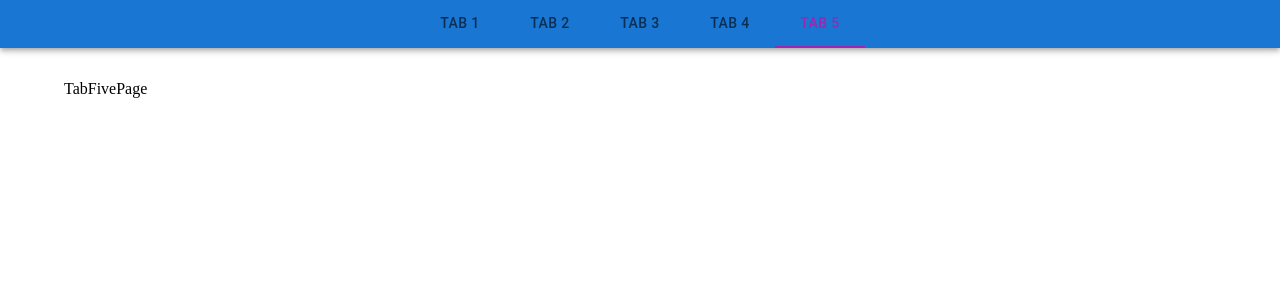
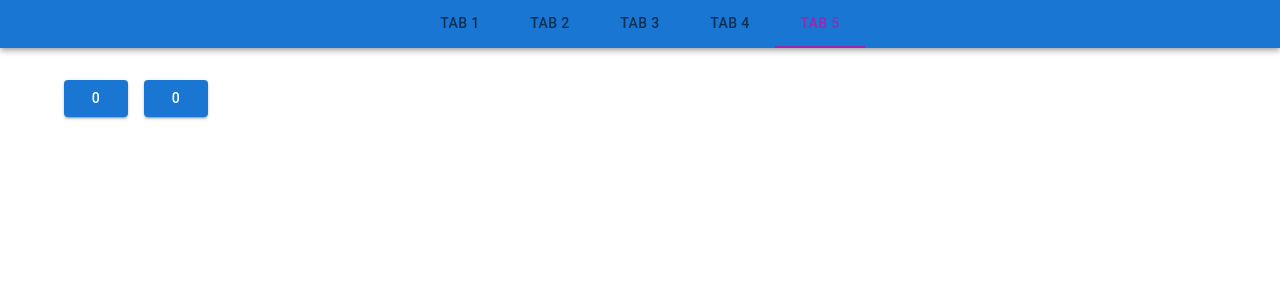
Before and after one commit to Mandar-Pandya/practical-task-Infilon, a React (Vite) app: page /tab5 in a window 1280 px wide. Shown: the top 300 px of the page. Built offline with nearby package versions, Linux system fonts and the light colour scheme.

Commit message:
feat: Tab Five task completed

```diff
--- a/src/pages/TabFivePage.jsx
+++ b/src/pages/TabFivePage.jsx
@@ -1,7 +1,35 @@
-import React from "react";
+import { Button, Stack } from "@mui/material";
+import React, { useState } from "react";
 
 const TabFivePage = () => {
-  return <div>TabFivePage</div>;
+  const [count1, setCount1] = useState(0);
+  const [count2, setCount2] = useState(0);
+
+  return (
+    <Stack
+      spacing={{ xs: 1, sm: 2 }}
+      direction="row"
+      useFlexGap
+      sx={{ flexWrap: "wrap" }}
+    >
+      <Button
+        type="button"
+        variant="contained"
+        color="primary"
+        onClick={() => setCount1(count1 + 1)}
+      >
+        {count1}
+      </Button>
+      <Button
+        type="button"
+        variant="contained"
+        color="primary"
+        onClick={() => setCount2(count2 + 1)}
+      >
+        {count2}
+      </Button>
+    </Stack>
+  );
 };
 
 export default TabFivePage;
```
